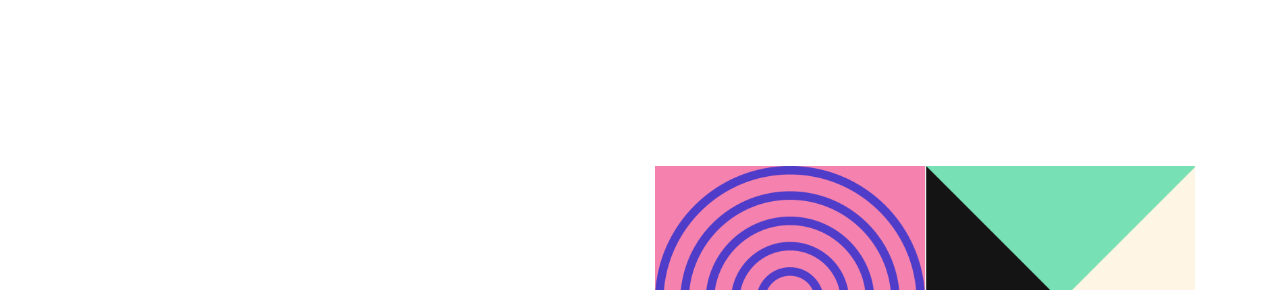
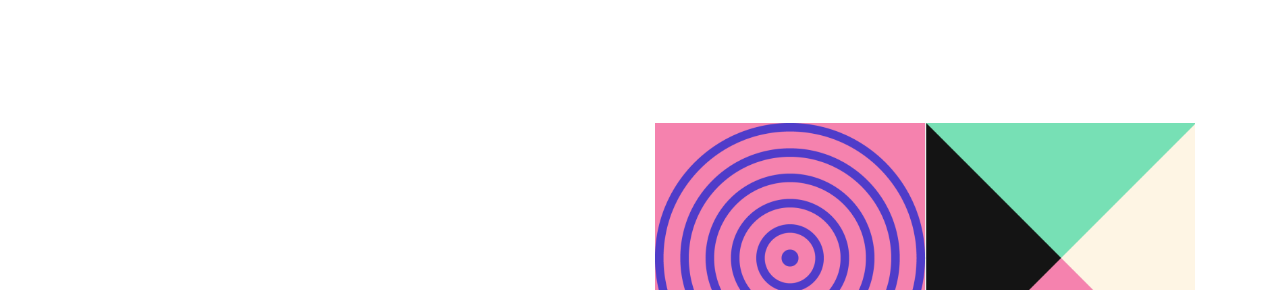
Before and after one commit to daniellanner/daniellanner.github.io, a plain HTML site: page index.html in a window 1280 px wide. Shown: the part 112-402 px from the top of the page. Drawn offline with Linux system fonts and the light colour scheme.

Commit message:
changed site height settings

```diff
--- a/css/main.css
+++ b/css/main.css
@@ -2441,7 +2441,7 @@ body.mobile-nav-active #mobile-nav-toggle {
 }
 
 .banner-area .fullscreen {
-  height: 960px !important;
+  height: 640px !important;
 }
 
 .banner-left h6 {
--- a/index.html
+++ b/index.html
@@ -24,7 +24,7 @@
 			<!-- start banner Area -->
 			<section class="banner-area">
 				<div class="container">
-					<div class="row fullscreen align-items-center justify-content-between">
+					<div class="row fullscreen align-items-end justify-content-between">
 						<div class="col-lg-6 col-md-6 banner-left">
 							<h2>Daniel Lanner</h2>
 							<p>
```
